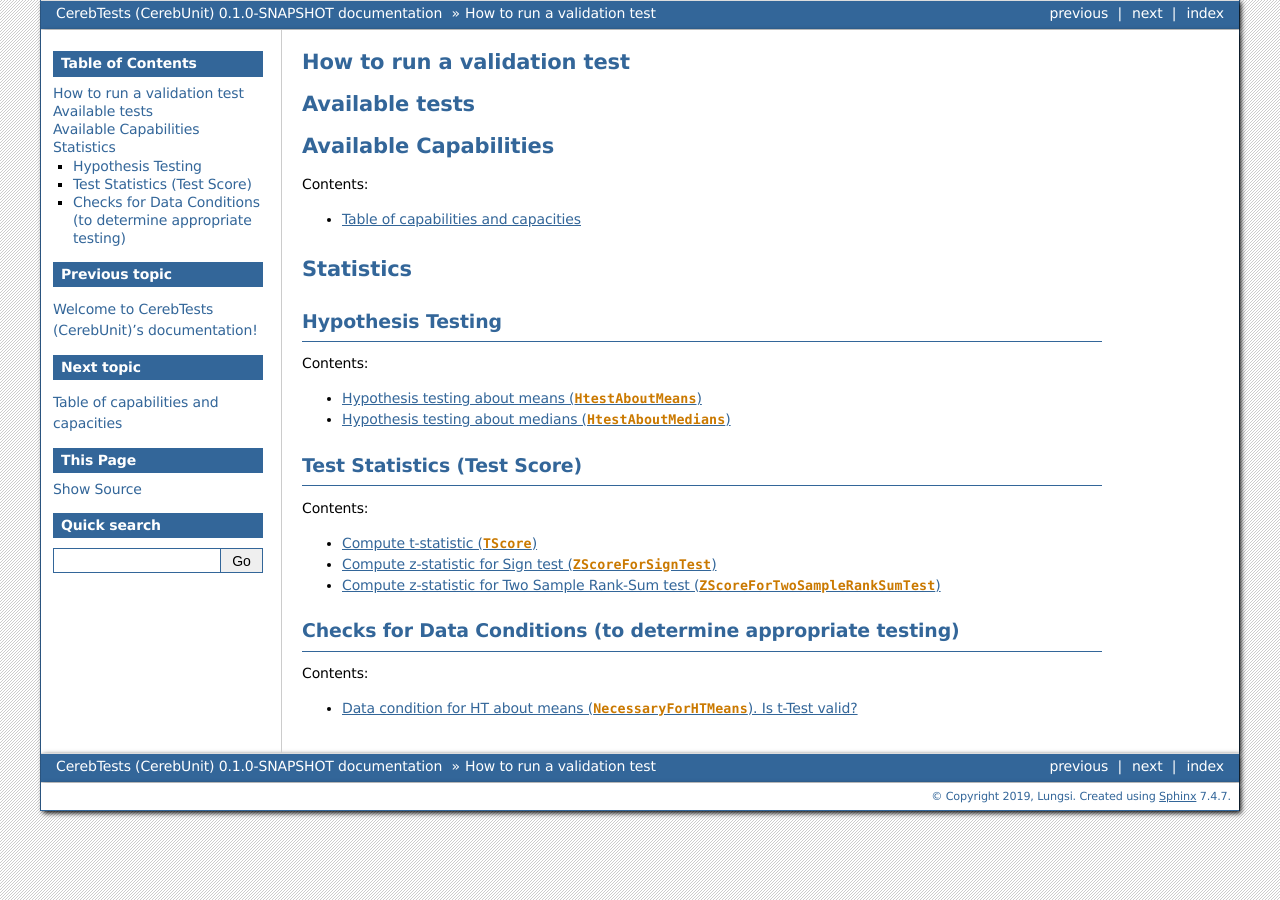
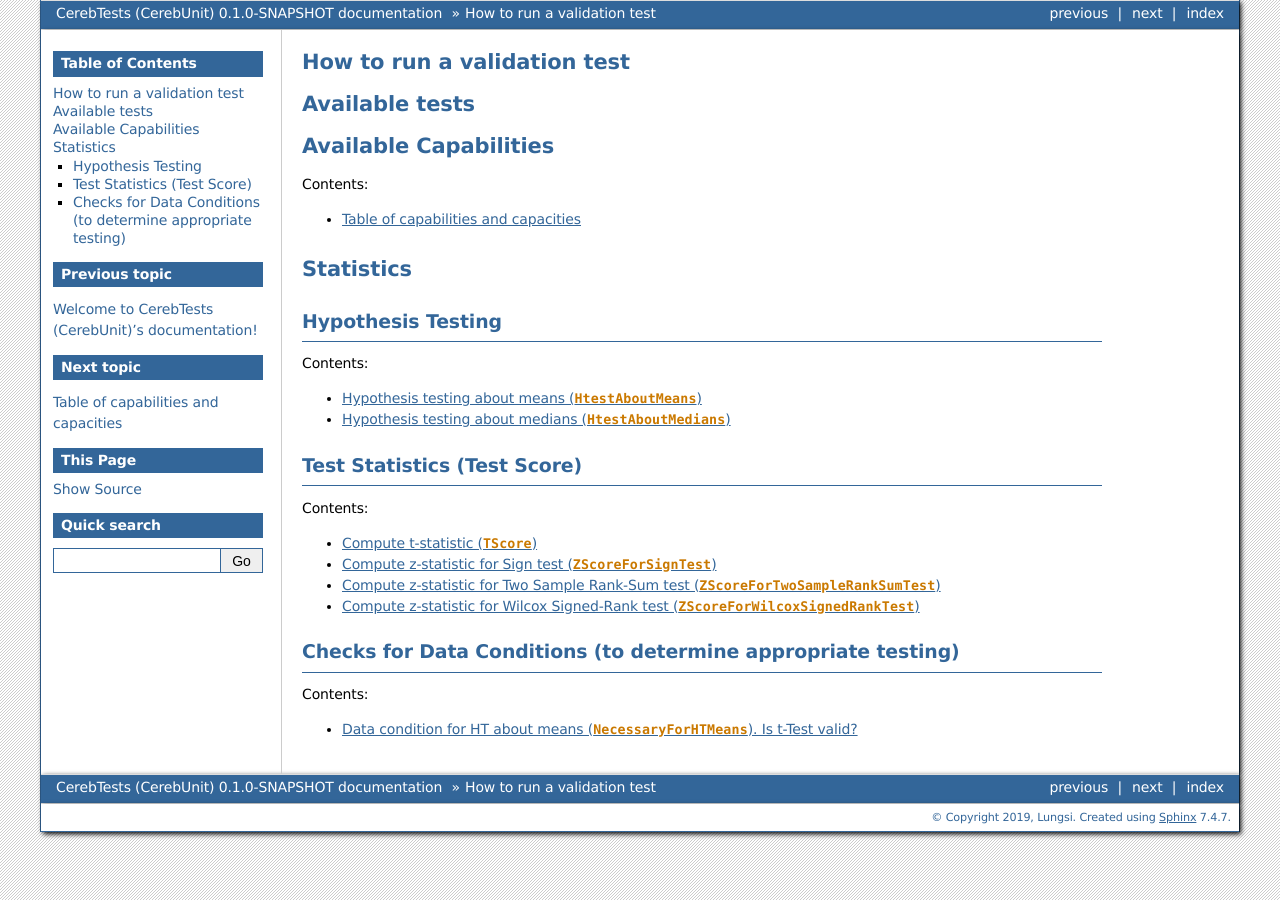
Before and after one commit to cerebunit/cerebtests, a Sphinx documentation site: the page built from docs/contents.rst, in a window 1280 px wide. Built offline with Sphinx 7.4.7, drawn with Linux system fonts in a browser that asks for light colours.

Commit message:
added restructured documentation for Wilcox Signed-Rank test

```diff
--- a/docs/contents.rst
+++ b/docs/contents.rst
@@ -40,6 +40,7 @@ Test Statistics (Test Score)
    statistics/stat_scores/tScore.rst
    statistics/stat_scores/zSignScore.rst
    statistics/stat_scores/zTwoSampleRankSum.rst
+   statistics/stat_scores/zWilcoxSignedRank.rst
 
 Checks for Data Conditions (to determine appropriate testing)
 =============================================================
--- /dev/null
+++ b/docs/statistics/stat_scores/zWilcoxSignedRank.rst
@@ -0,0 +1,6 @@
+.. _ZScoreForWilcoxSignedRankTest:
+
+Compute z-statistic for Wilcox Signed-Rank test (``ZScoreForWilcoxSignedRankTest``)
+*********************************************************
+.. automodule:: cerebunit.statistics.stat_scores.zWilcoxSignedRank
+   :members:
```
